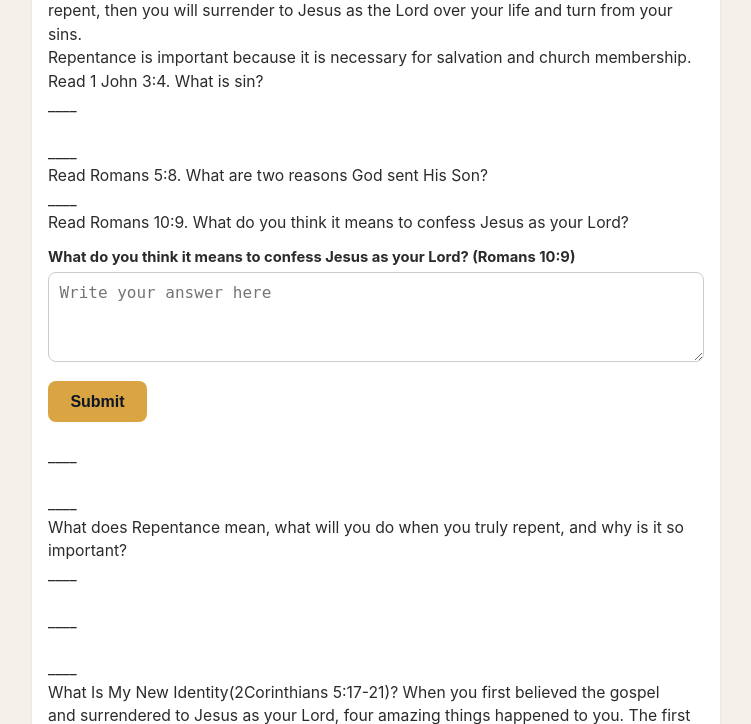
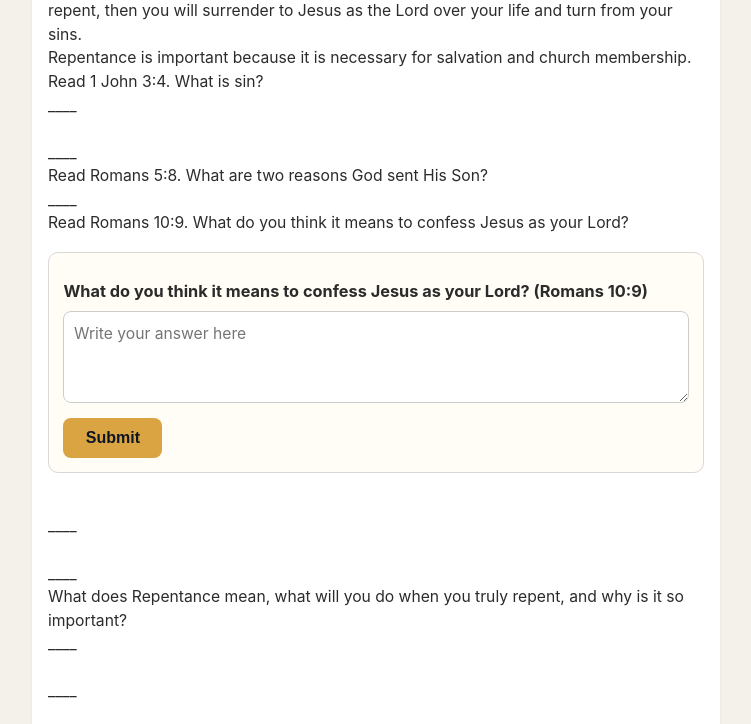
Before and after one commit to BAuthement/field_agent, a Flask app: page /training/level1/0 in a window 1280 px wide. Shown: the part 1380-2104 px from the top of the page, without its empty margins (264-1015 px from the left). Run offline with Flask 3, Linux system fonts and the light colour scheme; the visitor is signed in with stand-in values (Sample User, id 1); data that the repository does not hold is empty; some libraries are stand-ins or nearby versions.

Commit message:
v2.4: styles for text boxes and dashboard responses

```diff
--- a/static/style.css
+++ b/static/style.css
@@ -86,3 +86,9 @@ textarea { min-height: 90px; }
 .figure-ill img { max-width: 100%; height: auto; border-radius: 8px; border: 1px solid #ddd; background: #fff; }
 .figure-ill figcaption { font-size: 0.82rem; color: #666; margin-top: 0.35rem; }
 .ill-label { display: inline-block; background: var(--navy); color: #fff; font-size: 0.75rem; font-weight: 700; border-radius: 20px; padding: 0.15rem 0.7rem; margin-bottom: 0.5rem; }
+.textbox { margin: 1.1rem 0; padding: 0.9rem; border: 1px solid #d8d8d8; border-radius: 10px; background: #fffdf5; }
+.textbox label { display: block; margin-bottom: 0.5rem; font-size: 1.02rem; }
+.textbox textarea { width: 100%; min-height: 5rem; border: 1px solid #ccc; border-radius: 8px; padding: 0.6rem; font: inherit; }
+.textbox .btn { margin-top: 0.5rem; }
+.entry textarea { width: 100%; border: 1px solid #ccc; border-radius: 8px; padding: 0.5rem; font: inherit; }
+.entry .btn.small { margin-top: 0.4rem; }
```
